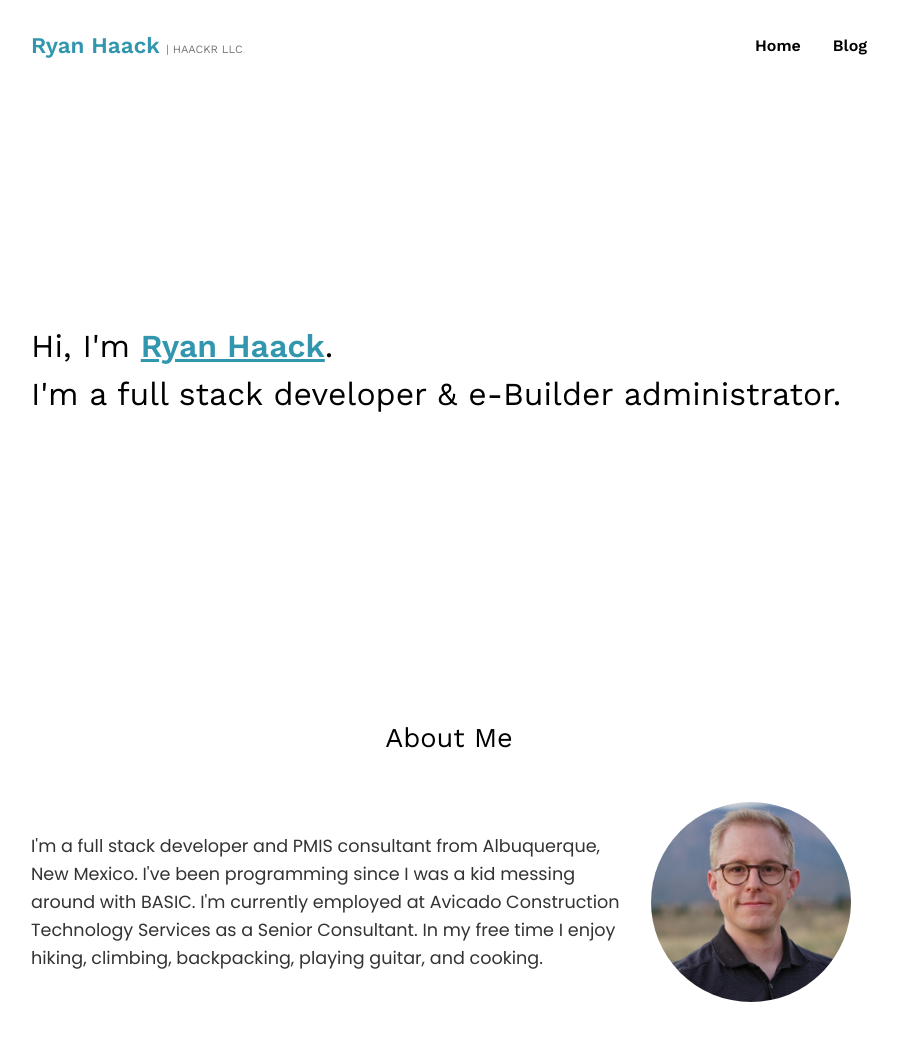
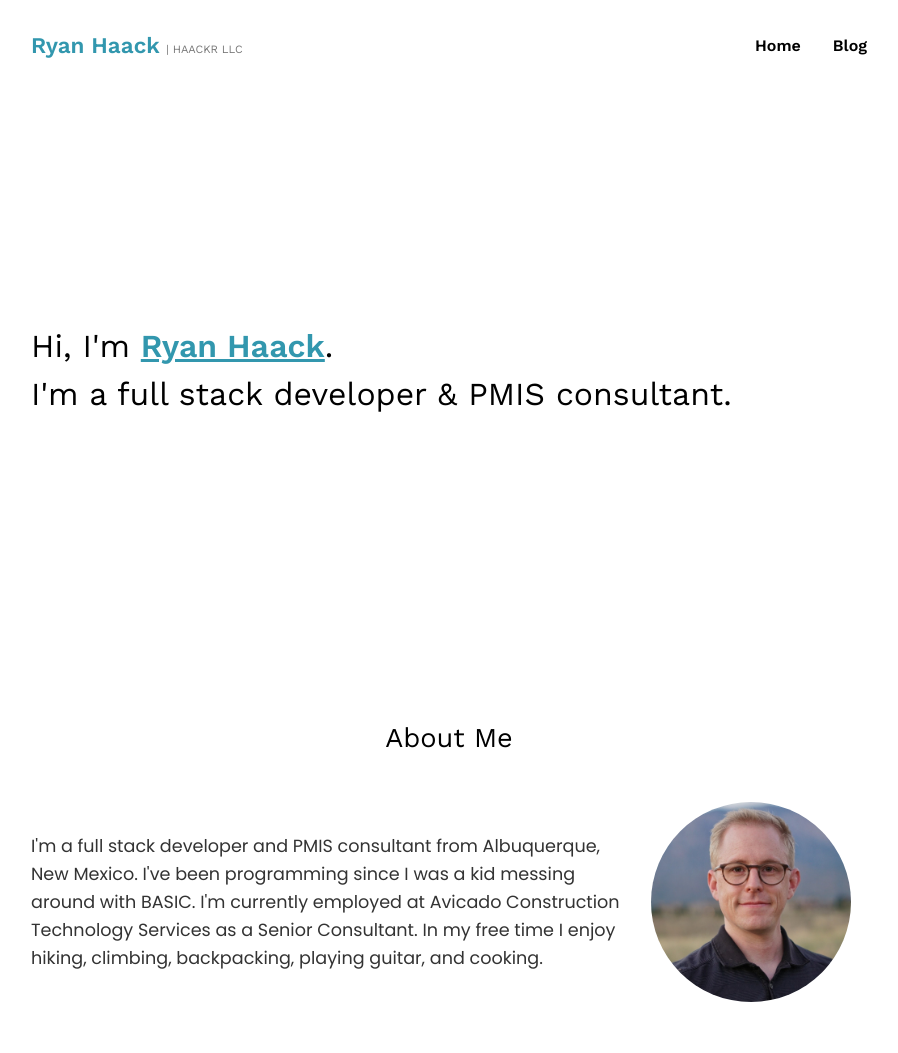
Before and after one commit to haackr/haackr-website, a Gatsby site: page / in a window 1280 px wide. Shown: the top 1053 px of the page, without its empty margins (191-1089 px from the left). Built offline with nearby package versions, Linux system fonts and the light colour scheme; Gatsby itself is replaced by a stand-in of ours.

Commit message:
more home page updates

```diff
--- a/src/pages/index.js
+++ b/src/pages/index.js
@@ -89,7 +89,7 @@ const IndexPage = () => {
             <div>
               <h1>
                 Hi, I'm <span className="name">Ryan Haack</span>. <br />
-                I'm a full stack developer & e-Builder administrator.
+                I'm a full stack developer & PMIS consultant.
               </h1>
             </div>
           </Hero>
```
